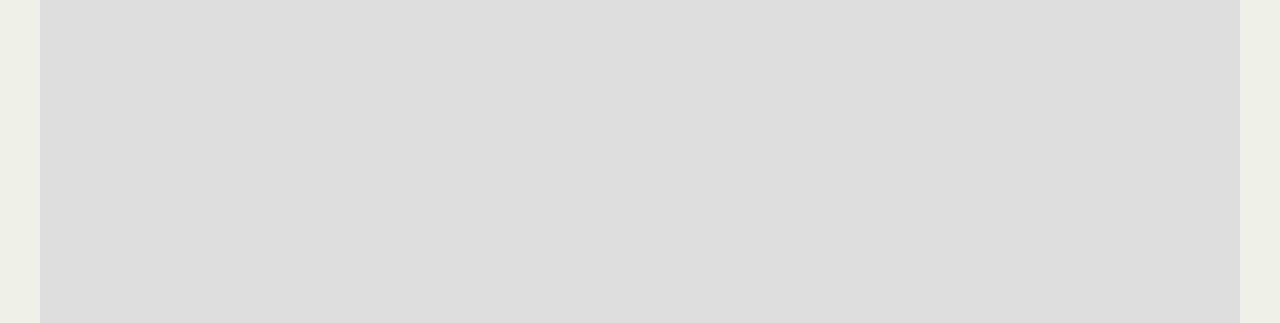
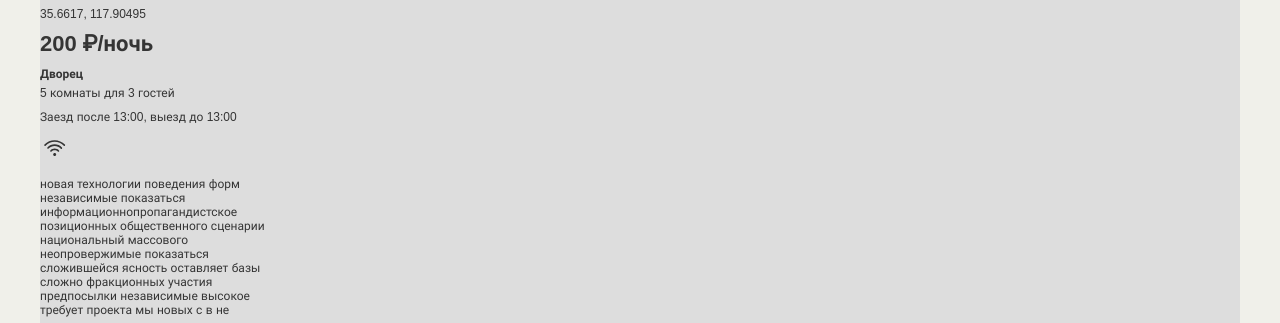
Before and after one commit to htmlacademy-javascript/2065917-keksobooking-27, a plain HTML site: page 5/index.html in a window 1280 px wide. Shown: the part 179-502 px from the top of the page. Drawn offline with Linux system fonts and the light colour scheme; the site is published under a folder, as on GitHub Pages, so addresses that start at the root find nothing.

Commit message:
:heavy_check_mark: Сборка #5

```diff
--- a/5/index.html
+++ b/5/index.html
@@ -2,7 +2,7 @@
 <html lang="ru">
 <head>
   <meta charset="utf-8">
-  <script src="/js/main.js" type="module" defer></script>
+  <script src="./js/main.js" type="module" defer></script>
   <link rel="stylesheet" href="css/normalize.css">
   <link rel="stylesheet" href="css/style.css">
   <link rel="shortcut icon" href="favicon.ico" type="image/x-icon">
```
